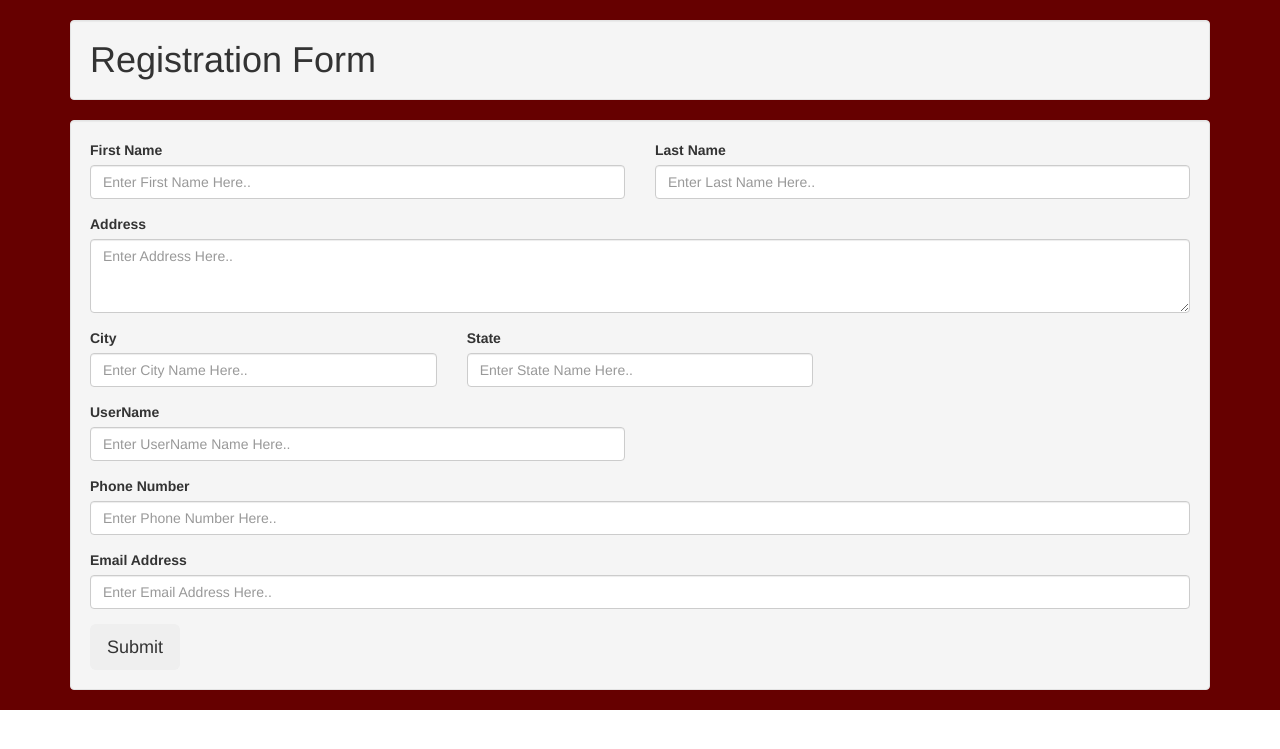
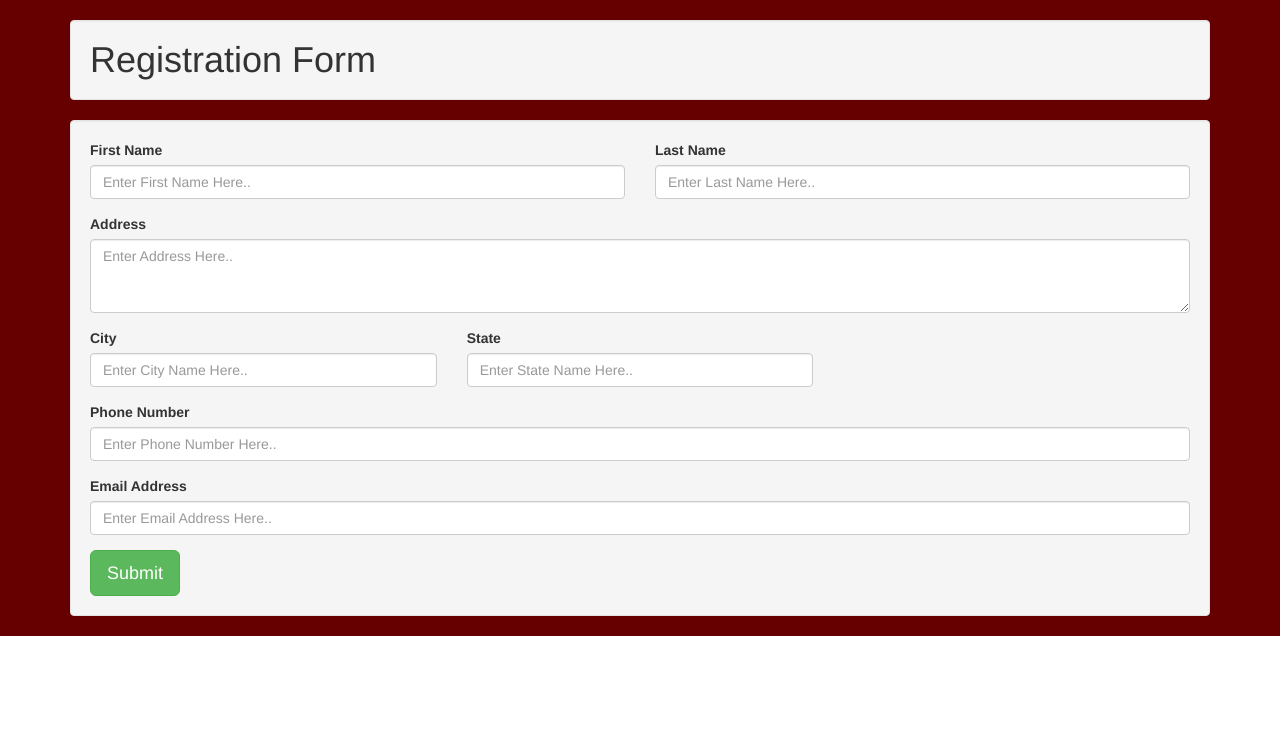
Before and after one commit to yilmazalican/KolaySiparis, a Django app: page /register in a window 1280 px wide. Shown: the top 749 px of the page. Run offline with Django 3.2, Linux system fonts and the light colour scheme; some libraries are stand-ins or nearby versions.

Commit message:
added form of register page and remarked register.html

```diff
--- a/static/templates/register.html
+++ b/static/templates/register.html
@@ -14,7 +14,7 @@
     <h1 class="well">Registration Form</h1>
 	<div class="col-lg-12 well">
 	<div class="row" >
-				<form>
+				<form action="" method="post" >
 					<div class="col-sm-12">
 						<div class="row">
 							<div class="col-sm-6 form-group">
@@ -41,12 +41,7 @@
 							</div>
 
 						</div>
-						<div class="row">
-							<div class="col-sm-6 form-group">
-								<label>UserName</label>
-								<input type="text" placeholder="Enter UserName Name Here.." class="form-control">
-							</div>
-						</div>
+
 					<div class="form-group">
 						<label>Phone Number</label>
 						<input type="text" placeholder="Enter Phone Number Here.." class="form-control">
@@ -56,7 +51,7 @@
 						<input type="text" placeholder="Enter Email Address Here.." class="form-control">
 					</div>
 
-					<button type="button" class="btn btn-lg btn-succes">Submit</button>
+					<button type="submit" class="btn btn-lg btn-success">Submit</button>
 					</div>
 				</form>
 				</div>
```
Also changed, not shown: KolaySiparisApp/forms.py (+12 -0 lines).
